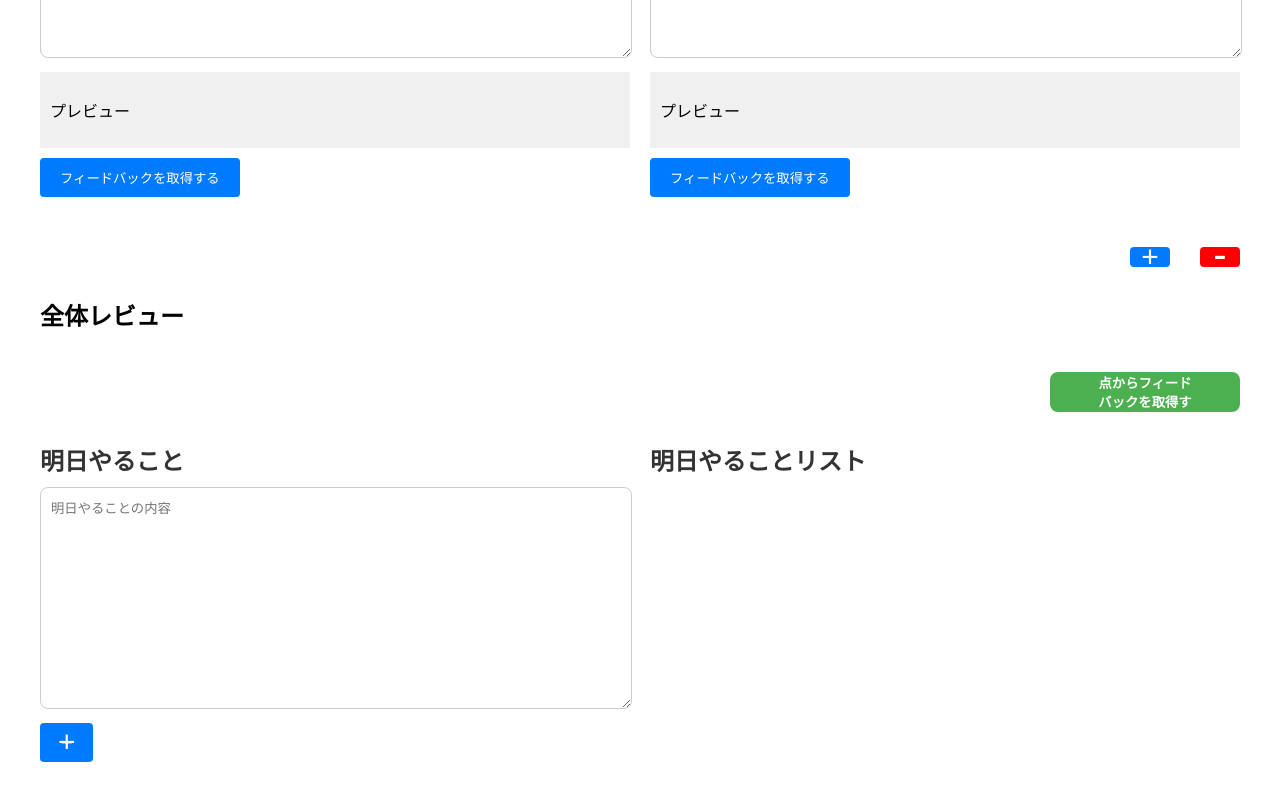
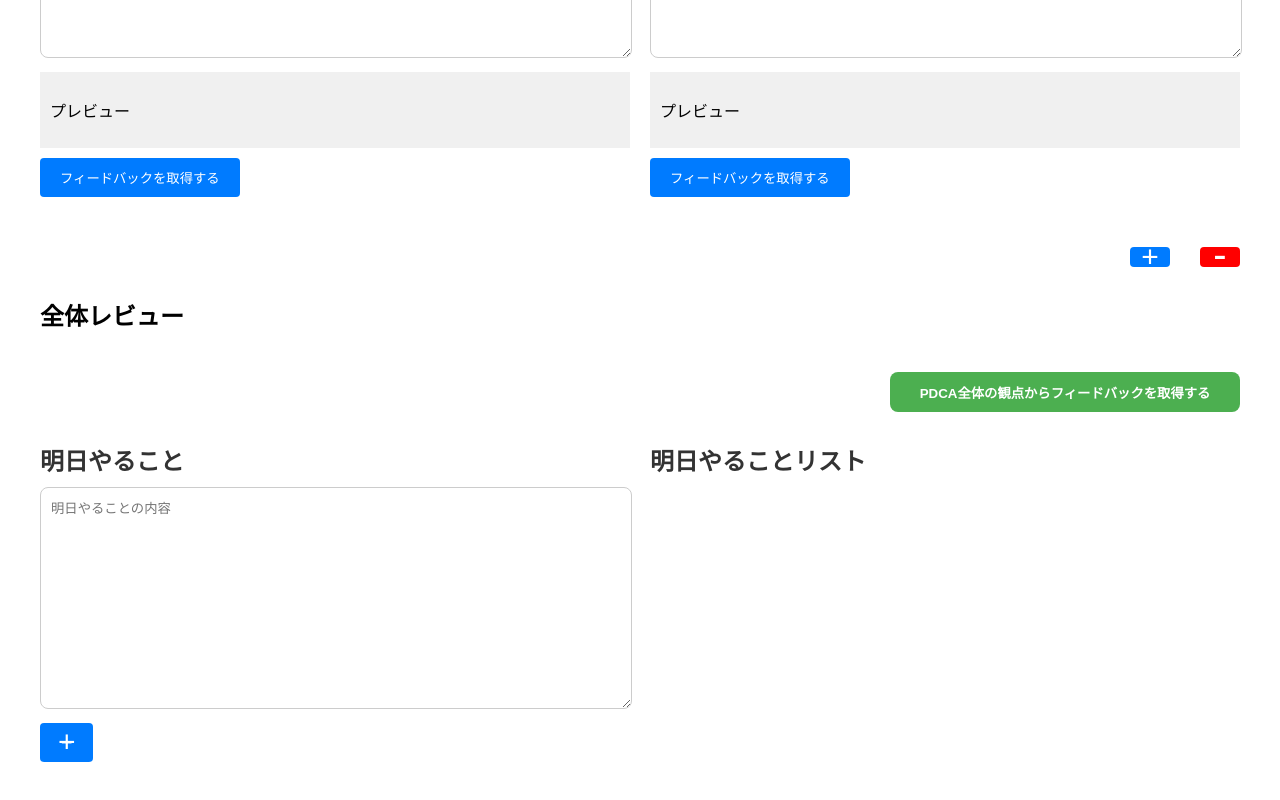
Before and after one commit to apprentice-team-3/DEV2, a React (Create React App) app in the folder nippo-kun/: page / in a window 1280 px wide. Shown: the part 764-1564 px from the top of the page. Built offline with nearby package versions, Linux system fonts and the light colour scheme.

Commit message:
ボタンのラベルを1行で表示されるように変更

```diff
--- a/nippo-kun/src/components/buttons/all-check-button/index.css
+++ b/nippo-kun/src/components/buttons/all-check-button/index.css
@@ -15,13 +15,14 @@
   cursor: pointer;
   border-radius: 8px;
   margin-bottom: 10px;
-  width: 190px;
+  width: 350px;
   transition: background-color 0.3s ease-in-out;
   position: relative;
 
   &:after {
     content: "PDCA全体の観点からフィードバックを取得する";
     position: absolute;
+    white-space: nowrap;
     top: 50%;
     left: 50%;
     transform: translate(-50%, -50%);
```
